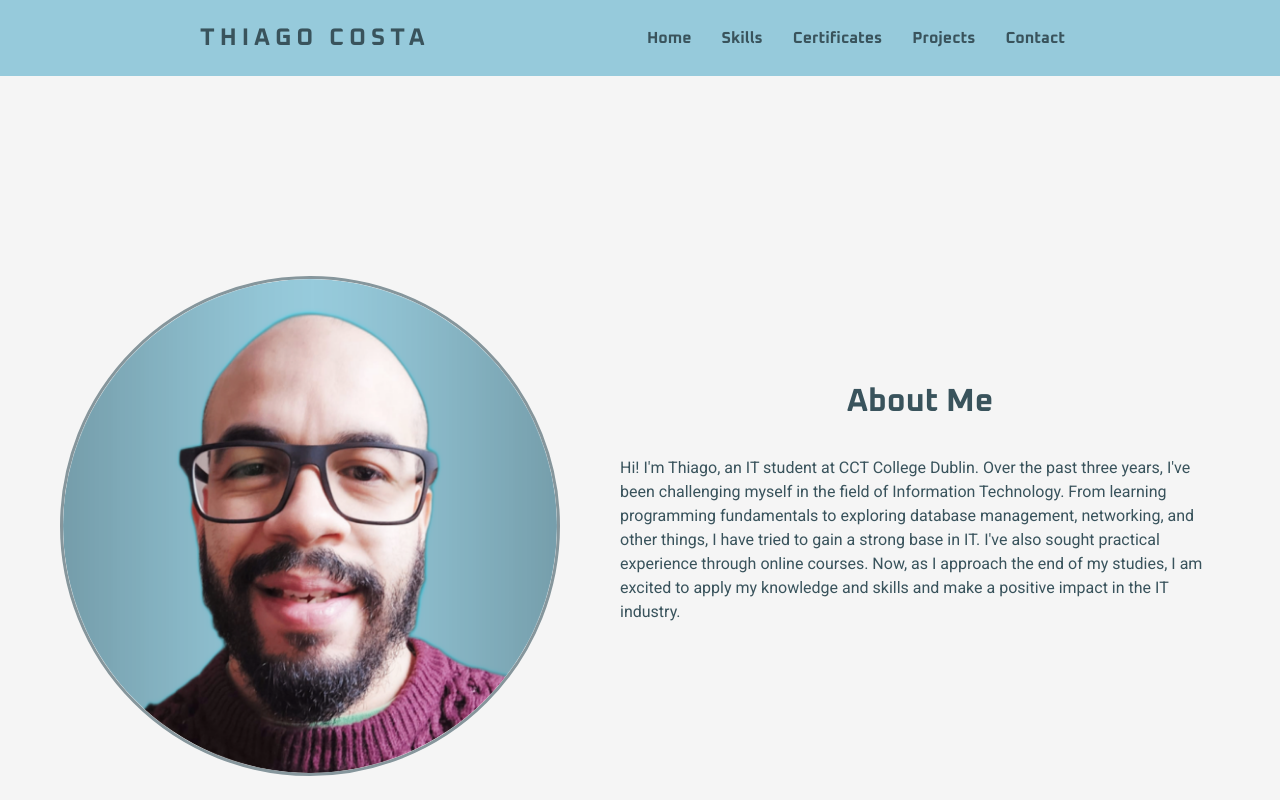
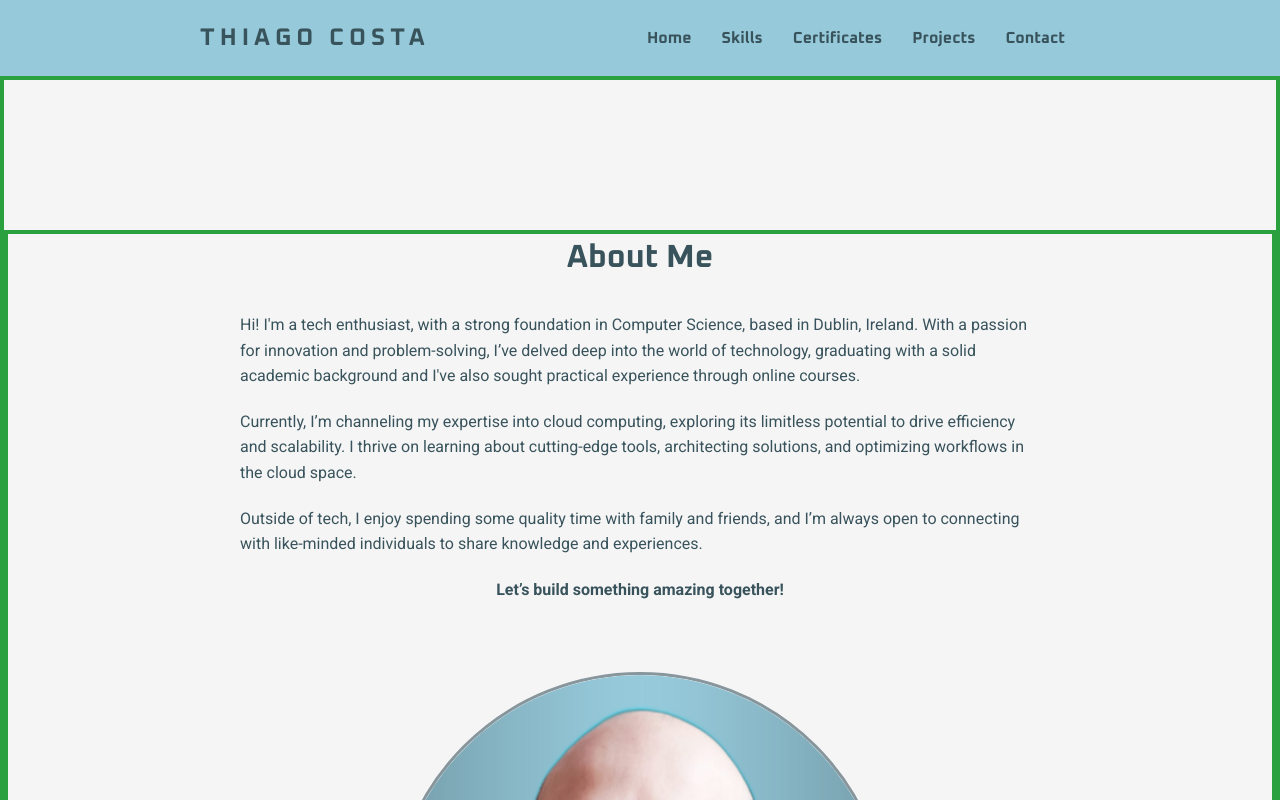
Before and after one commit to Thiagoocosta86/my-portfolio, a React (Create React App) app: page / in a window 1280 px wide. Shown: the top 800 px of the page. Built offline with nearby package versions, Linux system fonts and the light colour scheme.

Commit message:
1- rearranging some elements in the hero/about section. 2- working on the 'about me' text.

```diff
--- a/src/components/About.js
+++ b/src/components/About.js
@@ -12,14 +12,15 @@ const About = () => {
     <section id="home" className="hero">
       <div className='container'>
         <div className="profile__container">
+        <div className="about-text">
+            <h3>About Me</h3>
+            <div className="about-text" dangerouslySetInnerHTML={{ __html: aboutText }} />
+          </div>
           <div className="profile-pic">
 
               <img src={profilePic2} alt="Another Profile of Me" title="Me" width="612" height="612" />
           </div>
-          <div className="about-text">
-            <h3>About Me</h3>
-            <p>{aboutText}</p>
-          </div>
+
         </div>
         <div className='social-media-links'>
           <ul className="social__profile">
--- a/src/data/dataText.js
+++ b/src/data/dataText.js
@@ -1,10 +1,18 @@
 const aboutText =
     `
-    Hi! I'm Thiago, an IT student at CCT College Dublin.
-    Over the past three years, I've been challenging myself in the field of Information Technology.
-    From learning programming fundamentals to exploring database management, networking, and other things, I have tried to gain a strong base in IT.
-    I've also sought practical experience through online courses.
-    Now, as I approach the end of my studies, I am excited to apply my knowledge and skills and make a positive impact in the IT industry.
+     <p>Hi! I'm a tech enthusiast, with a strong foundation in Computer Science, based in Dublin, Ireland.
+  With a passion for innovation and problem-solving, I’ve delved deep into the world of technology, graduating
+  with a solid academic background and I've also sought practical experience through online courses.</p>
+
+  <p>Currently, I’m channeling my expertise into cloud computing, exploring its limitless potential to drive
+  efficiency and scalability. I thrive on learning about cutting-edge tools, architecting solutions, and
+  optimizing workflows in the cloud space.</p>
+
+  <p>Outside of tech, I enjoy spending some quality time with family and friends, and I’m always open to
+  connecting with like-minded individuals to share knowledge and experiences.</p>
+
+  <p>Let’s build something amazing together!</p>
+
 `
 ;
 
--- a/src/style.css
+++ b/src/style.css
@@ -93,6 +93,9 @@ main {
 
 /*Hero(pic) style*/
 
+.container{
+  border: 4px solid #2ba03e;
+}
 
 .profile__container {
 
@@ -102,7 +105,7 @@ main {
   flex-wrap: wrap;
   height: auto;
   /*border: 4px solid #2ba03e;*/
-
+  border: 4px solid #2ba03e;
 }
 
 
@@ -111,7 +114,7 @@ main {
   width: 500px; /* Set the width to the width of the images */
   height: 500px; /* Set the height to the height of the images */
   border: 3.5px solid #86969C; /* Border styling */
-
+  flex-shrink: 0;
   border-radius: 50%; /* Create a circular border */
   overflow: hidden; /* Ensure that child images don't overflow the border */
   transition: border-color 1.0s ease; /* Add transition effect for border color */
@@ -140,12 +143,24 @@ main {
 }
 
 .about-text {
-  max-width: 600px;
+  max-width: 800px;
   align-self: center;
   /*border: 4px solid #3a85ca;*/
 
+
 }
 
+.about-text p {
+  margin: 20px 0;
+  line-height: 1.6;
+  font-size: 1rem;
+
+}
+
+.about-text p:last-child {
+  font-weight: bold;
+  text-align: center;
+}
 /*Social Media style*/
 .social-media-links {
   display: flex;
```
